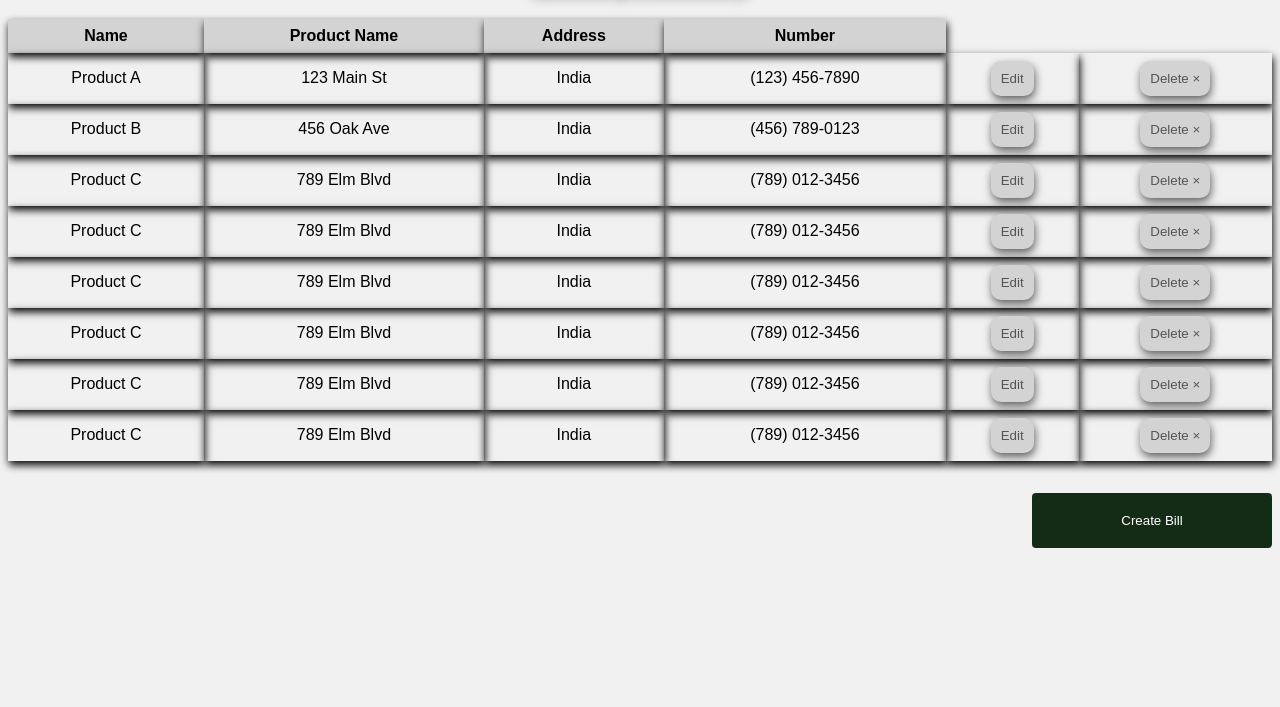
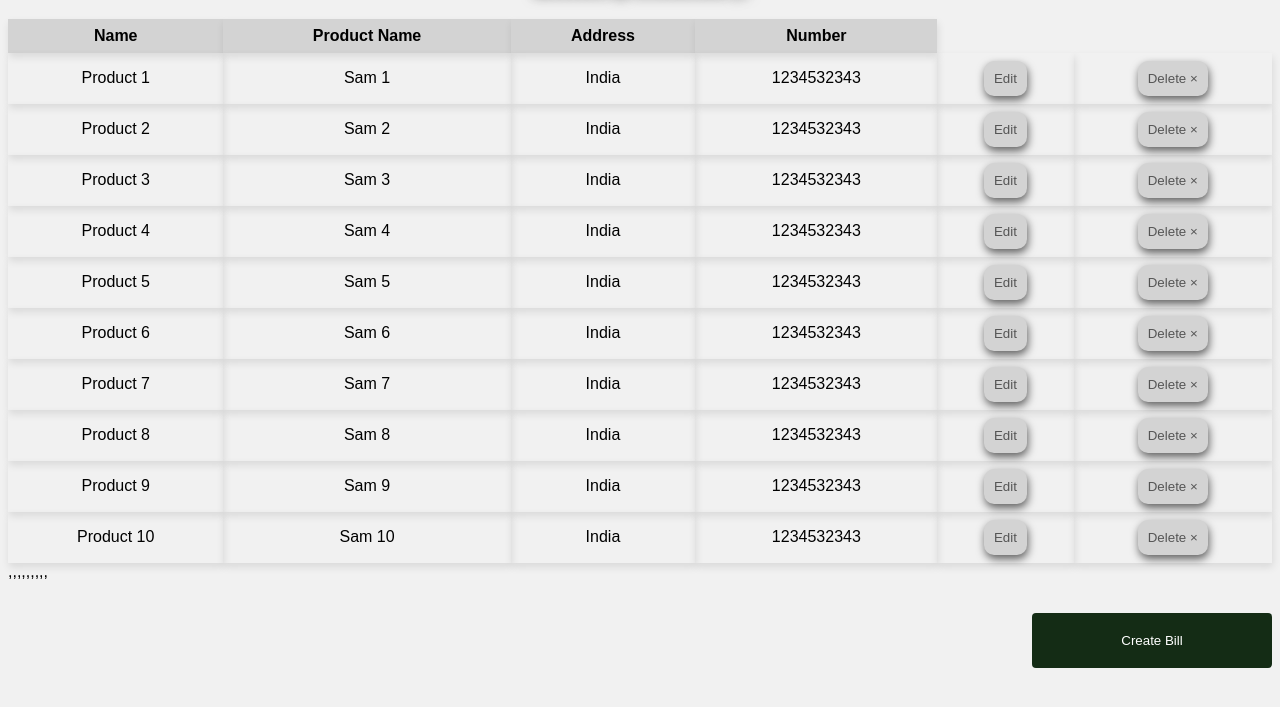
Before and after one commit to Learners121/project--sanitary, a plain HTML site: page frontend/html/billing.html in a window 1280 px wide. Shown: the part 61-768 px from the top of the page. Drawn offline with Linux system fonts and the light colour scheme.

Commit message:
billing-history

```diff
--- a/frontend/css/product_display.css
+++ b/frontend/css/product_display.css
@@ -5,7 +5,7 @@
 }
 
 body {
-  background:#f1f1f1 ;
+  background: #f1f1f1;
 }
 
 h1 {
@@ -29,13 +29,14 @@ table {
 #billing-main td {
   text-align: center;
   padding: 0.5rem;
-    box-shadow: 1px 4px 8px;
+  box-shadow: 1px 4px 8px rgba(0, 0, 0, 0.1);
   text-transform: capitalize;
 }
-th{
+
+th {
   background-color: lightgray;
 }
-th :first-child{
+th :first-child {
   border-radius: 10px 0px 0px 0;
 }
 th :last-child {
--- /dev/null
+++ b/frontend/dumyData/dumyBillHistory.js
@@ -0,0 +1,73 @@
+const arr = [
+  {
+    id: 1,
+    name: "Product 1",
+    productName: "sam 1",
+    address: "india",
+    number: 1234532343,
+  },
+  {
+    id: 2,
+    name: "Product 2",
+    productName: "sam 2",
+    address: "india",
+    number: 1234532343,
+  },
+  {
+    id: 3,
+    name: "Product 3",
+    productName: "sam 3",
+    address: "india",
+    number: 1234532343,
+  },
+  {
+    id: 4,
+    name: "Product 4",
+    productName: "sam 4",
+    address: "india",
+    number: 1234532343,
+  },
+  {
+    id: 5,
+    name: "Product 5",
+    productName: "sam 5",
+    address: "india",
+    number: 1234532343,
+  },
+  {
+    id: 6,
+    name: "Product 6",
+    productName: "sam 6",
+    address: "india",
+    number: 1234532343,
+  },
+  {
+    id: 7,
+    name: "Product 7",
+    productName: "sam 7",
+    address: "india",
+    number: 1234532343,
+  },
+  {
+    id: 8,
+    name: "Product 8",
+    productName: "sam 8",
+    address: "india",
+    number: 1234532343,
+  },
+  {
+    id: 9,
+    name: "Product 9",
+    productName: "sam 9",
+    address: "india",
+    number: 1234532343,
+  },
+  {
+    id: 10,
+    name: "Product 10",
+    productName: "sam 10",
+    address: "india",
+    number: 1234532343,
+  },
+];
+export default arr;
--- a/frontend/html/billing.html
+++ b/frontend/html/billing.html
@@ -16,128 +16,8 @@
         <th>Address</th>
         <th>Number</th>
       </tr>
-      <tr>
-        <td>Product A</td>
-        <td>123 Main St</td>
-        <td>india</td>
-        <td>(123) 456-7890</td>
-        <td><input type="button" value="Edit" id="edit" class="edit-btn" /></td>
-        <td>
-          <input
-            type="button"
-            value="Delete &times;"
-            id="delete"
-            class="delete-btn"
-          />
-        </td>
-      </tr>
-      <tr>
-        <td>Product B</td>
-        <td>456 Oak Ave</td>
-        <td>india</td>
-        <td>(456) 789-0123</td>
-        <td><input type="button" value="Edit" id="edit" class="edit-btn" /></td>
-        <td>
-          <input
-            type="button"
-            value="Delete &times;"
-            id="delete"
-            class="delete-btn"
-          />
-        </td>
-      </tr>
-      <tr>
-        <td>Product C</td>
-        <td>789 Elm Blvd</td>
-        <td>india</td>
-        <td>(789) 012-3456</td>
-        <td><input type="button" value="Edit" id="edit" class="edit-btn" /></td>
-        <td>
-          <input
-            type="button"
-            value="Delete &times;"
-            id="delete"
-            class="delete-btn"
-          />
-        </td>
-      </tr>
-      <tr>
-        <td>Product C</td>
-        <td>789 Elm Blvd</td>
-        <td>india</td>
-        <td>(789) 012-3456</td>
-        <td><input type="button" value="Edit" id="edit" class="edit-btn" /></td>
-        <td>
-          <input
-            type="button"
-            value="Delete &times;"
-            id="delete"
-            class="delete-btn"
-          />
-        </td>
-      </tr>
-      <tr>
-        <td>Product C</td>
-        <td>789 Elm Blvd</td>
-        <td>india</td>
-        <td>(789) 012-3456</td>
-        <td><input type="button" value="Edit" id="edit" class="edit-btn" /></td>
-        <td>
-          <input
-            type="button"
-            value="Delete &times;"
-            id="delete"
-            class="delete-btn"
-          />
-        </td>
-      </tr>
-      <tr>
-        <td>Product C</td>
-        <td>789 Elm Blvd</td>
-        <td>india</td>
-        <td>(789) 012-3456</td>
-        <td><input type="button" value="Edit" id="edit" class="edit-btn" /></td>
-        <td>
-          <input
-            type="button"
-            value="Delete &times;"
-            id="delete"
-            class="delete-btn"
-          />
-        </td>
-      </tr>
-      <tr>
-        <td>Product C</td>
-        <td>789 Elm Blvd</td>
-        <td>india</td>
-        <td>(789) 012-3456</td>
-        <td><input type="button" value="Edit" id="edit" class="edit-btn" /></td>
-        <td>
-          <input
-            type="button"
-            value="Delete &times;"
-            id="delete"
-            class="delete-btn"
-          />
-        </td>
-      </tr>
-      <tr>
-        <td>Product C</td>
-        <td>789 Elm Blvd</td>
-        <td>india</td>
-        <td>(789) 012-3456</td>
-        <td><input type="button" value="Edit" id="edit" class="edit-btn" /></td>
-        <td>
-          <input
-            type="button"
-            value="Delete &times;"
-            id="delete"
-            class="delete-btn"
-          />
-        </td>
-      </tr>
     </table>
     <input class="userid_button" type="submit" value="Create Bill" />
   </body>
-  <script src="../js/billing.js"></script>
+  <script src="../js/billing.js" type="module"></script>
 </html>
--- a/frontend/js/billing.js
+++ b/frontend/js/billing.js
@@ -0,0 +1,29 @@
+import billingData from "../dumyData/dumyBillHistory.js";
+
+const billingMain = document.getElementById("billing-main");
+
+function randerProductList(productList) {
+  const productHtml = productList.map((item) => {
+    return `<tr id='${item.id}'>
+    <td>${item.name}</td>
+    <td>${item.productName}</td>
+    <td>${item.address}</td>
+    <td>${item.number}</td>
+    <td><input type="button" value="Edit" id="edit" class="edit-btn" /></td>
+    <td>
+      <input
+        type="button"
+        value="Delete &times;"
+        id="delete"
+        class="delete-btn"
+      />
+    </td>
+  </tr>`;
+  });
+
+  billingMain.insertAdjacentHTML("beforeend", productHtml);
+}
+
+document.addEventListener("DOMContentLoaded", () => {
+  randerProductList(billingData);
+});
```
Also changed, not shown: backend/server.js (+15 -15 lines). Lines whose indentation alone changed are shown as unchanged.
